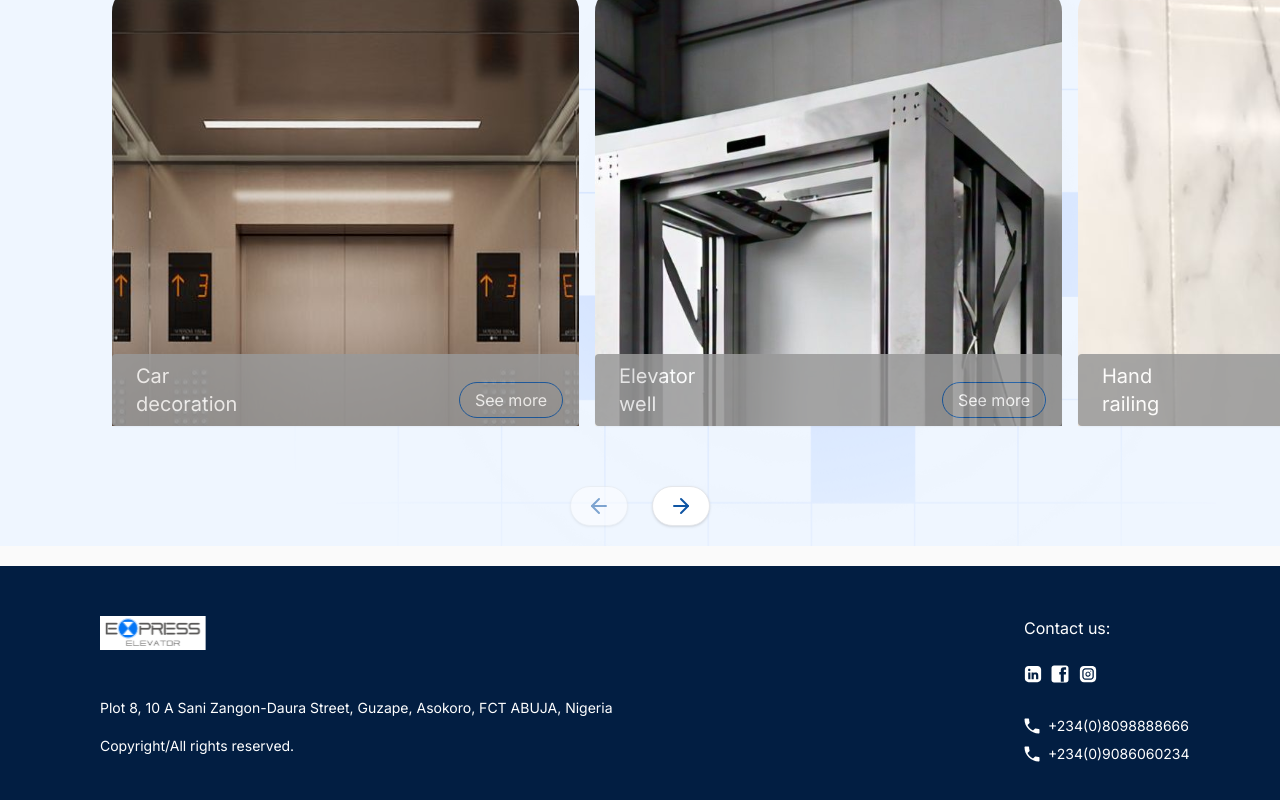
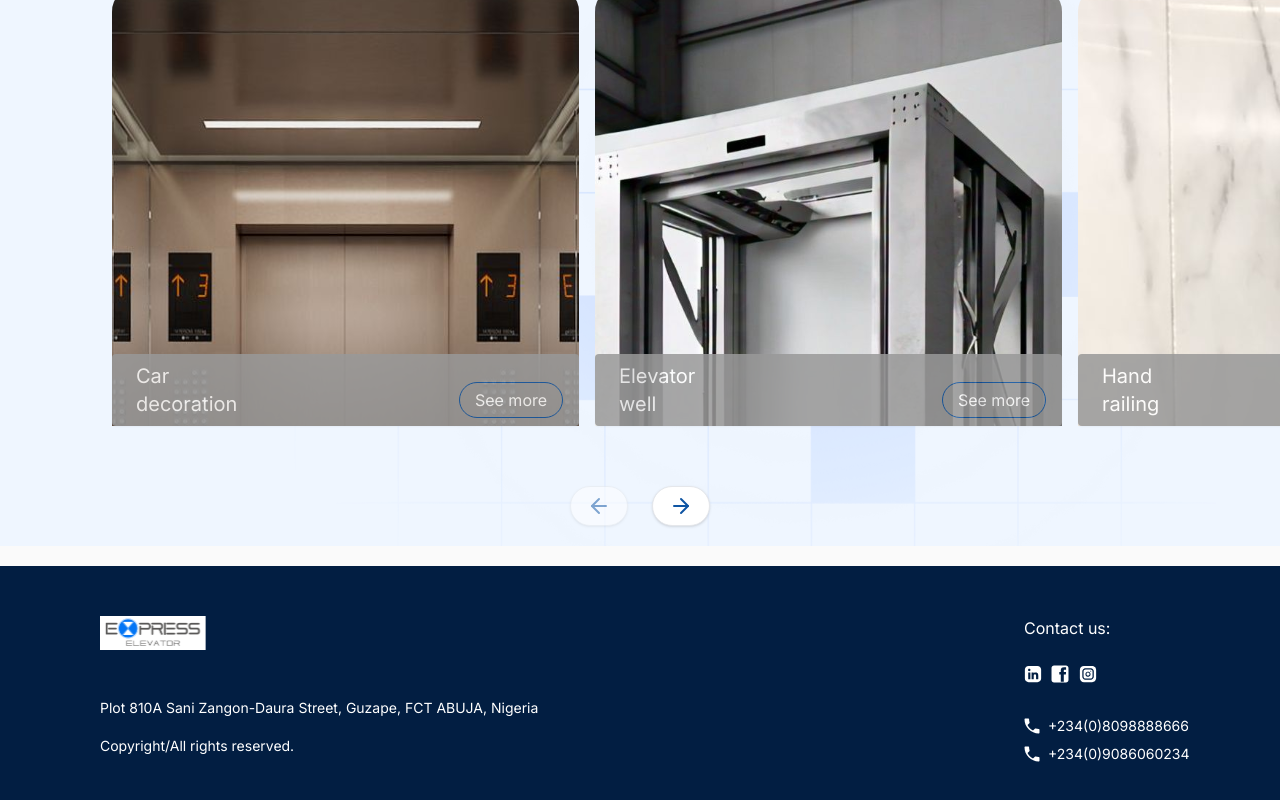
Before and after one commit to Rwinkah/express-elevator, a React (Vite) app: page / in a window 1280 px wide. Shown: the part 7052-7852 px from the top of the page. Built offline with nearby package versions, Linux system fonts and the light colour scheme.

Commit message:
fix:again

```diff
--- a/src/components/Footer.tsx
+++ b/src/components/Footer.tsx
@@ -15,7 +15,7 @@ export default function Footer () {
             <section id="footer-section" className="pl-[100px] bg-[#021E42] h-[248px] w-[100vw] flex justify-between text-white text-sm  items-center">
             <div id='footer_left'>
                 <img src={Logo} className='mb-[3rem]' />
-                <span className=''>Plot 8, 10 A Sani Zangon-Daura Street, Guzape, Asokoro, FCT ABUJA, Nigeria</span>
+                <span className=''>Plot 810A Sani Zangon-Daura Street, Guzape, FCT ABUJA, Nigeria</span>
                 <p className='mb-2 mt-[18px]'>Copyright/All rights reserved.</p>
                 {/* <p>Designed by Retro Developers.</p> */}
             </div>
@@ -41,6 +41,8 @@ export default function Footer () {
         <section id='footer-section' className='bg-[#021E42] pl-[5vw] pt-[5vh] text-white text-sm'>
             <img src={Logo}/>
             <h4 className='text-base mt-8 mb-[18px]'>Contact us:</h4>
+            <div className='w-[240px] md:w-full'>Plot 810A Sani Zangon-Daura Street, Guzape, FCT ABUJA, Nigeria</div>
+
             <span className='flex gap-3 mt-2 mb-4'> <img src={email}/> info@expresselevators.ca</span>
             <span className='flex gap-2 mb-2'>
                     <img src={phone}/>
@@ -48,7 +50,7 @@ export default function Footer () {
             </span>
             <span className='flex gap-2 mb-2 pb-8'>
                 <img src={phone}/>
-                <p>+234(0)8098888666</p>
+                <p>+234(0)9086060234</p>
             </span>
             <span className='flex gap-2 mt-6 mb-4 border-t-[2px] border-gray-600 pt-4 w-[90vw]'>
                     <img className='w-6 h-6' src={linkedin}/>
```
